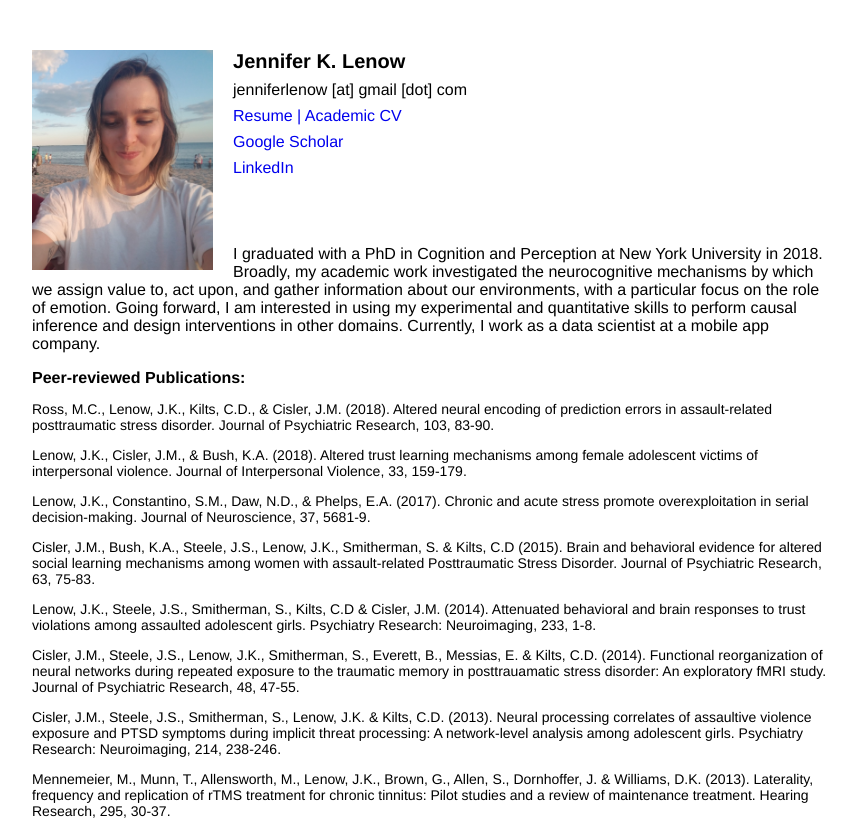
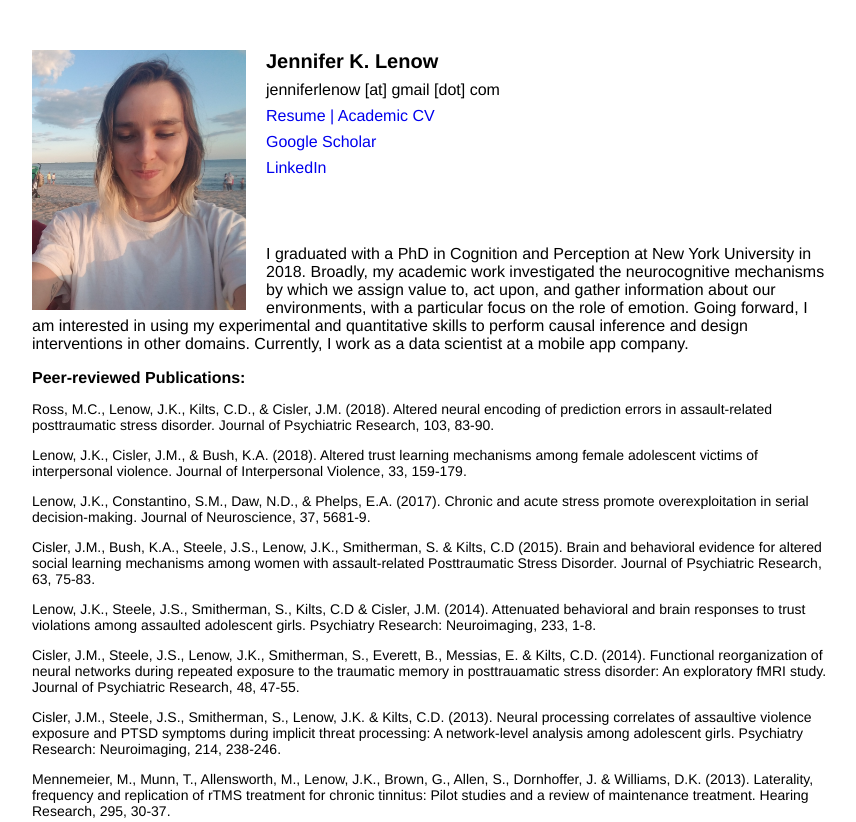
Before and after one commit to jklenow/jklenow.github.io, a plain HTML site: page index.html in a window 1280 px wide. Shown: the top 822 px of the page, without its empty margins (208-1064 px from the left). Drawn offline with Linux system fonts and the light colour scheme.

Commit message:
Update index.html

```diff
--- a/index.html
+++ b/index.html
@@ -21,7 +21,7 @@
 
 <body>
   <div id="header-frame">
-    <img src="beach.jpg", height=220px, style="float:left; margin-right:20px">
+    <img src="beach.jpg", height=260px, style="float:left; margin-right:20px">
     <h1>Jennifer K. Lenow</h1>
     <p> jenniferlenow [at] gmail [dot] com </p>
     <p><a href="lenow_resume.pdf">Resume | <a href="lenow-cv.pdf">Academic CV</a></p>
```
